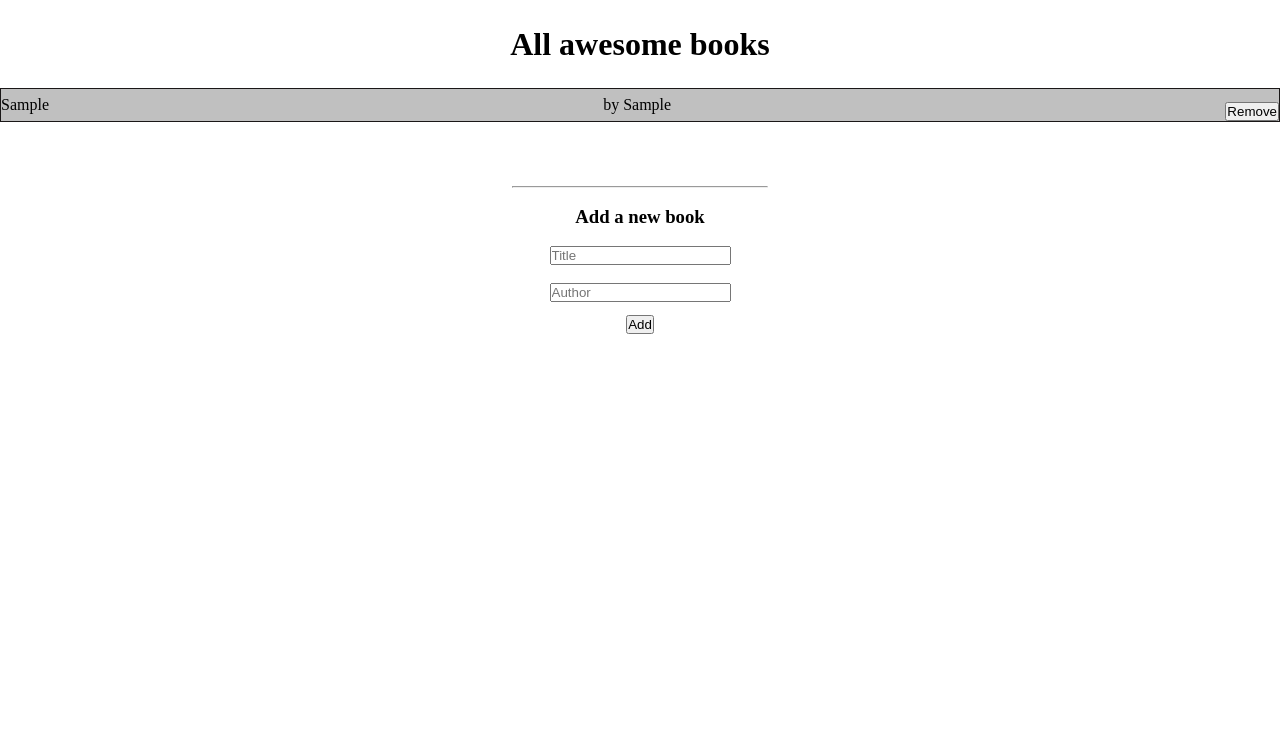
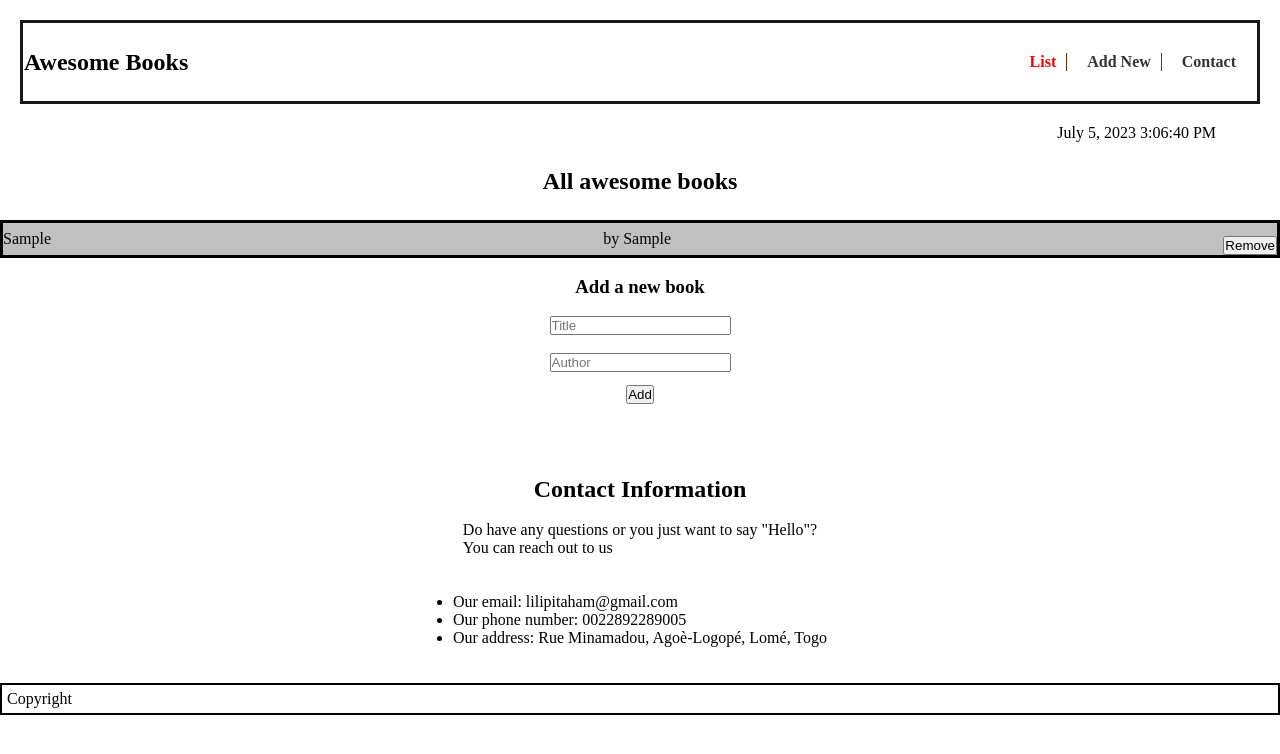
Before and after one commit to GhostEsso/Awesomebook, a website: page index.html in a window 1280 px wide. Both pictures are taken after typing "Sample", "Sample" into the empty fields and a click on the button "Add". Drawn offline with Linux system fonts and the light colour scheme.

Commit message:
Modification added

```diff
--- a/app.js
+++ b/app.js
@@ -1,3 +1,76 @@
+// Sélection des liens de la barre de navigation
+const booksLink = document.getElementById('booksLink');
+const addBookLink = document.getElementById('addBookLink');
+const contactLink = document.getElementById('contactLink');
+
+// Sélection des sections de contenu
+const bookListSection = document.getElementById('bookListSection');
+const addBookSection = document.getElementById('addBookSection');
+const contactSection = document.getElementById('contactSection');
+
+document.addEventListener('DOMContentLoaded', function() {
+  const currentDateElement = document.getElementById('current_date');
+
+  function updateDateTime() {
+    const current_date = new Date();
+    const dateOptions = { year: 'numeric', month: 'long', day: 'numeric' };
+    const timeOptions = { hour: 'numeric', minute: 'numeric', second: 'numeric' };
+    const date = current_date.toLocaleDateString(undefined, dateOptions);
+    const time = current_date.toLocaleTimeString(undefined, timeOptions);
+    const dateTimeString = `${date} ${time}`;
+
+    currentDateElement.textContent = dateTimeString;
+  }
+
+  // Mettre à jour la date et l'heure chaque seconde
+  setInterval(updateDateTime, 1000);
+
+  // Appel initial pour afficher la date et l'heure
+  updateDateTime();
+});
+
+//
+const logoLink = document.querySelector('.logo');
+
+logoLink.addEventListener('click', () => {
+  window.location.href = 'index.html';
+});
+
+
+
+
+// Écouteurs d'événements pour les liens de la barre de navigation
+booksLink.addEventListener('click', () => {
+  booksLink.classList.add('active');
+  addBookLink.classList.remove('active');
+  contactLink.classList.remove('active');
+
+  bookListSection.style.display = 'block';
+  addBookSection.style.display = 'none';
+  contactSection.style.display = 'none';
+});
+
+addBookLink.addEventListener('click', () => {
+  booksLink.classList.remove('active');
+  addBookLink.classList.add('active');
+  contactLink.classList.remove('active');
+
+  bookListSection.style.display = 'none';
+  addBookSection.style.display = 'block';
+  contactSection.style.display = 'none';
+});
+
+contactLink.addEventListener('click', () => {
+  booksLink.classList.remove('active');
+  addBookLink.classList.remove('active');
+  contactLink.classList.add('active');
+
+  bookListSection.style.display = 'none';
+  addBookSection.style.display = 'none';
+  contactSection.style.display = 'grid';
+
+});
+
 // Get reference to HTML elements
 const bookListElement = document.getElementById('bookList');
 const addBookForm = document.getElementById('addBookForm');
@@ -59,10 +132,17 @@ class BookCollection {
       } else {
         bookElement.classList.add('odd-book');
       }
-  });
+    });
 
     // Save the collection in localStorage
     localStorage.setItem('bookCollection', JSON.stringify(this.books));
+
+    // Update bookList border based on collection length
+    if (this.books.length === 0) {
+      bookListElement.classList.remove('border');
+    } else {
+      bookListElement.classList.add('border');
+    }
   }
 }
 
--- a/index.html
+++ b/index.html
@@ -5,19 +5,37 @@
     <meta name="viewport" content="width=device-width, initial-scale=1.0">
     <title>My Awesome Books App</title>
     <link rel="stylesheet" href="style.css">
+    <link rel="preconnect" href="https://fonts.googleapis.com">
     <script type="module" defer src="app.js"></script>
 </head>
 <body>
+  <header>
+    <nav>
+      <ul>
+        <h1 class="logo" href="index.html">Awesome Books</h1>
+        <li><a id="booksLink" href="#" class="active">List</a></li>
+        <li><a id="addBookLink" href="#">Add New</a></li>
+        <li><a id="contactLink" href="#">Contact</a></li>
+      </ul>
+    </nav>
+    <span id="current_date"></span>
+  </header>
+
+  <main>
+
+<section id="bookListSection">
   <h1>All awesome books</h1>
-
    <div class="container">
     <div id="bookList">
         <!-- Here will be displayed books added-->
     </div>
   </div>
+</section>
 
   <!--my form-->
-  <hr class="separator">
+        <!-- <hr class="separator"> -->
+<section id="addBookSection">
+
         <br>
     <form id="addBookForm">
       <h3>Add a new book</h3>
@@ -27,5 +45,32 @@
       <input type="text" id="authorInput" placeholder="Author" required>
       <button type="submit">Add</button>
     </form>
+</section>
+
+      <br><br><br><br>
+
+  <section id="contactSection" class="content-section">
+    <h2>Contact Information</h2>
+      <br>
+    <p>Do have any questions or you just want to say "Hello"?<br>
+    You can reach out to us</p>
+
+      <br><br>
+
+    <ul>
+      <li>    Our email: lilipitaham@gmail.com</li>
+      <li>    Our phone number: 0022892289005</li>
+      <li>    Our address: Rue Minamadou, Agoè-Logopé, Lomé, Togo</li>
+    </ul>
+  </section>
+</main>
+
+<br><br>
+
+  <footer>
+    <div class="copyright">
+      <p>Copyright</p>
+    </div>
+  </footer>
 </body>
 </html>
--- a/style.css
+++ b/style.css
@@ -1,7 +1,14 @@
+@import url('https://fonts.googleapis.com/css2?family=Poppins&family=Quicksand:wght@300&display=swap');
+
 * {
   margin: 0;
   padding: 0;
   box-sizing: border-box;
+}
+
+body {
+  height: 100vh;
+  font-family: 'Quicksand' sans-serif;
 }
 
 h1 {
@@ -35,11 +42,6 @@ button {
   margin-top: 5%;
 }
 
-.container {
-  border: 1px solid #1a1717;
-
-}
-
 .even-book {
   background-color: silver;
 }
@@ -52,3 +54,75 @@ button {
   display: flex;
   flex-direction: column;
 }
+
+/* nav  */
+nav {
+  padding: 20px;
+}
+
+nav ul {
+  list-style: none;
+  display: flex;
+  justify-content: flex-end;
+  align-items: center;
+  margin: 0;
+  padding: 1px;
+  border: 3px solid #1a1717;
+}
+
+nav ul .logo {
+  margin-right: auto;
+  cursor: pointer;
+}
+
+nav ul li {
+  margin-right: 20px;
+  border-right: 1px solid rgb(128, 47, 0);
+  padding-right: 10px;
+}
+
+nav ul li:last-child {
+  border-right: none;
+  padding-right: 0;
+}
+
+nav ul li a {
+  text-decoration: none;
+  color: #333;
+  font-weight: bold;
+}
+
+nav ul li a.active {
+  color: #ff0000;
+}
+
+.right-section {
+  float: right;
+}
+
+#contactSection {
+  display: grid;
+  place-items: center;
+}
+
+#bookList {
+
+
+}
+
+#bookList.border {
+  border: 3px solid black;
+}
+
+/* footer  */
+.copyright {
+  border: 2px solid black;
+  padding: 5px;
+  margin-bottom: 5px;
+}
+
+#current_date {
+  display: flex;
+  justify-content: flex-end;
+  margin-right: 5%;
+}
```
Lines whose indentation alone changed are shown as unchanged.
